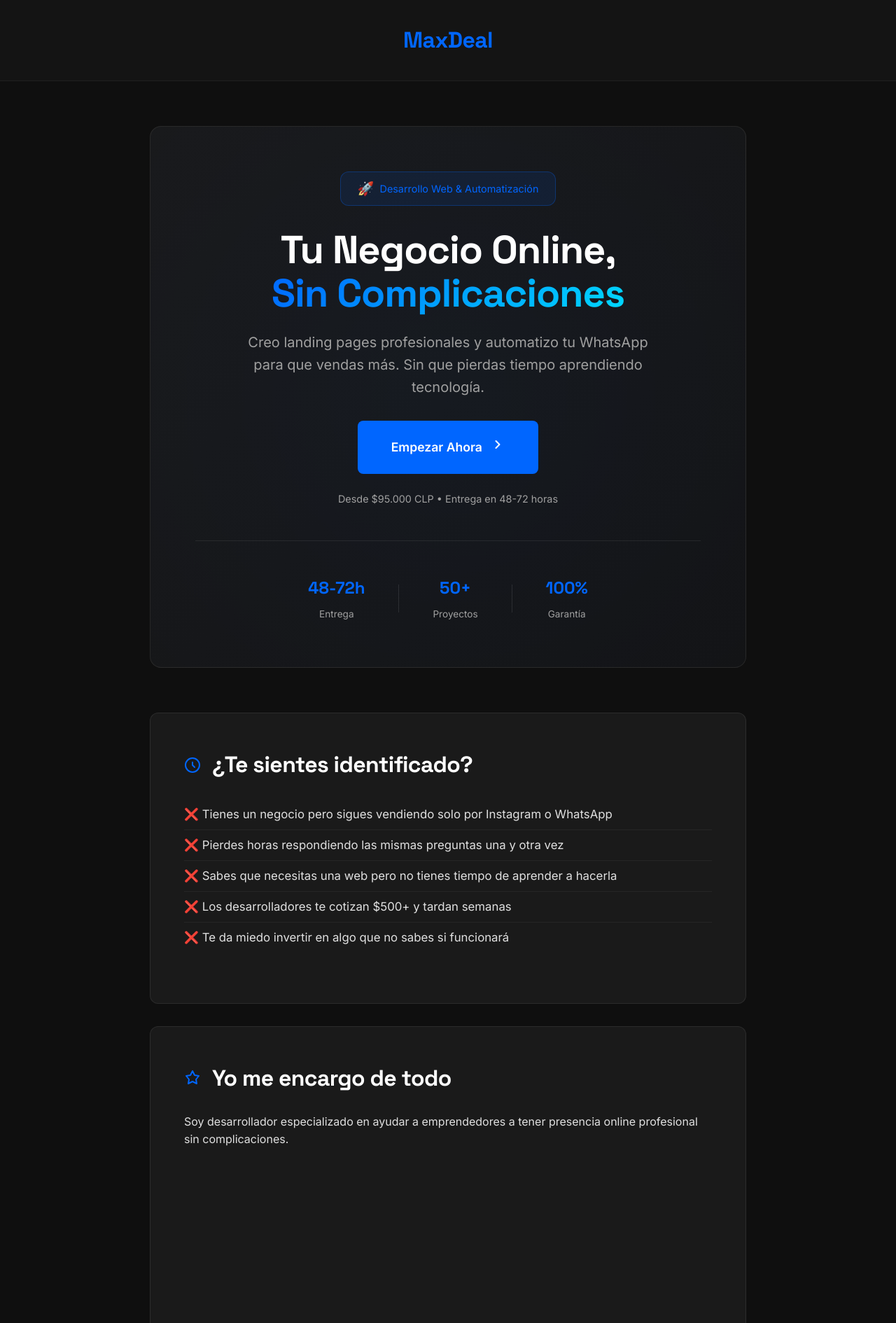
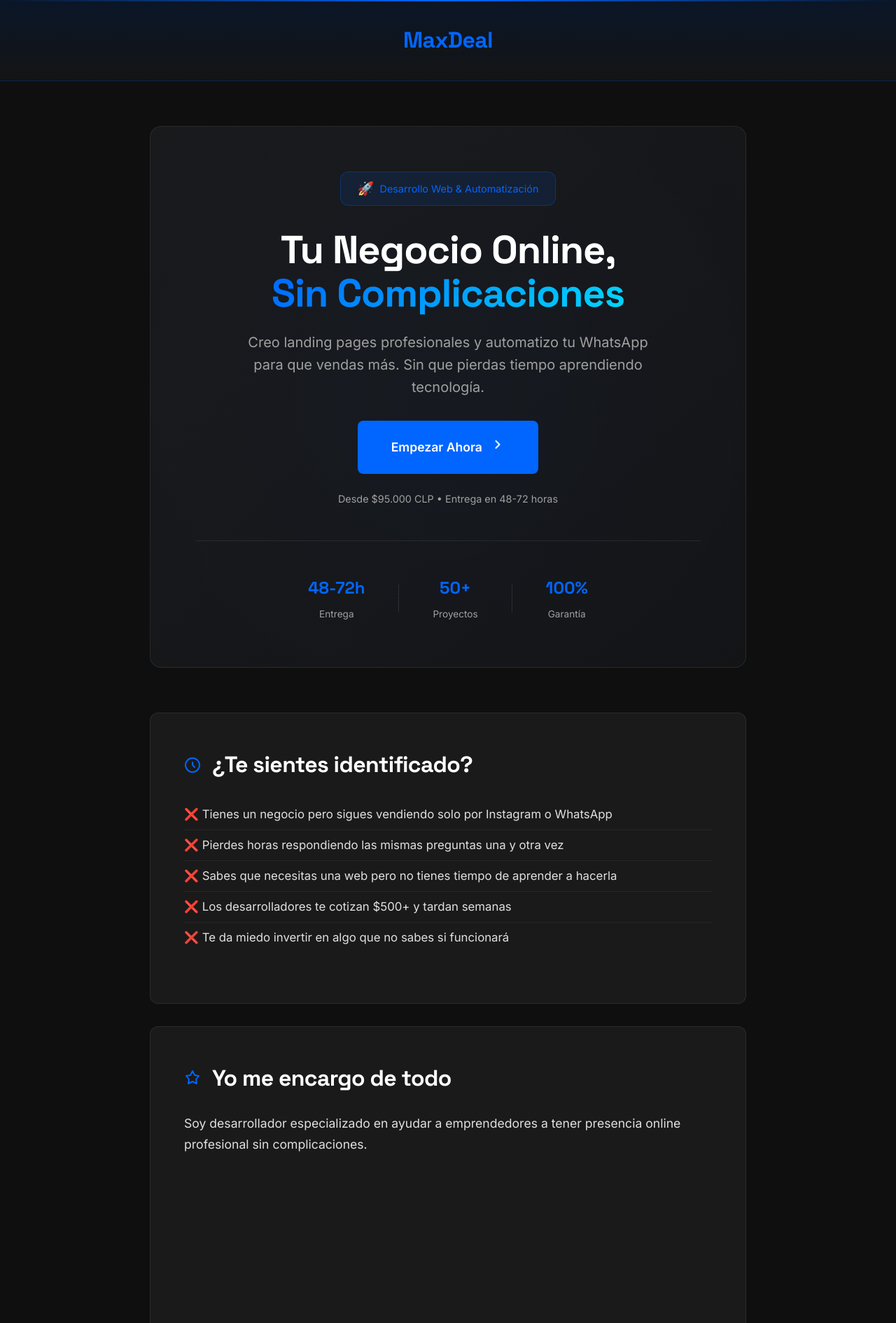
Before and after one commit to corpsegrinder11/MaxDeal, a Flask app: page / in a window 1280 px wide. Shown: the top 1890 px of the page at 70% size. Run offline with Flask 3, Linux system fonts and the light colour scheme.

Commit message:
Corregir contenido faltante, añadir header/footer con gradiente elegante

```diff
--- a/static/css/styles.css
+++ b/static/css/styles.css
@@ -1092,3 +1092,77 @@ main {
   line-height: 1.7;
   margin: var(--spacing-sm) 0;
 }
+
+/* Header mejorado con gradiente */
+header {
+  background: linear-gradient(180deg, #0a1628 0%, var(--bg-secondary) 100%);
+  padding: var(--spacing-lg);
+  text-align: center;
+  border-bottom: 1px solid rgba(0, 102, 255, 0.2);
+  position: relative;
+  overflow: hidden;
+}
+
+header::before {
+  content: '';
+  position: absolute;
+  top: 0;
+  left: 0;
+  right: 0;
+  height: 2px;
+  background: linear-gradient(90deg, transparent, var(--brand-primary), transparent);
+}
+
+header h1 {
+  font-family: 'Space Grotesk', sans-serif;
+  font-size: 2rem;
+  font-weight: 700;
+  color: var(--brand-primary);
+  letter-spacing: -0.02em;
+  position: relative;
+  z-index: 1;
+}
+
+/* Footer mejorado */
+footer {
+  margin-top: var(--spacing-2xl);
+  padding: var(--spacing-xl);
+  text-align: center;
+  color: var(--text-muted);
+  font-size: 0.85rem;
+  border-top: 1px solid rgba(0, 102, 255, 0.1);
+  background: linear-gradient(180deg, var(--bg-secondary) 0%, #0a1628 100%);
+  position: relative;
+}
+
+footer::before {
+  content: '';
+  position: absolute;
+  top: 0;
+  left: 0;
+  right: 0;
+  height: 1px;
+  background: linear-gradient(90deg, transparent, rgba(0, 102, 255, 0.3), transparent);
+}
+
+footer p {
+  margin: var(--spacing-xs) 0;
+}
+
+/* Intro text para secciones */
+.intro-text {
+  color: var(--text-secondary);
+  font-size: 1.1rem;
+  line-height: 1.7;
+  margin-bottom: var(--spacing-xl);
+}
+
+/* Terms content spacing fix */
+.terms-content h3 {
+  margin-top: var(--spacing-xl);
+}
+
+.terms-content ul,
+.terms-content ol {
+  margin-bottom: var(--spacing-md);
+}
--- a/templates/index.html
+++ b/templates/index.html
@@ -75,7 +75,7 @@
     </svg>
     Yo me encargo de todo
   </h2>
-  <p>Soy desarrollador especializado en ayudar a emprendedores a tener presencia online profesional sin complicaciones.</p>
+  <p class="intro-text">Soy desarrollador especializado en ayudar a emprendedores a tener presencia online profesional sin complicaciones.</p>
 
   <div class="services-grid">
     <div class="service-card reveal">
```
